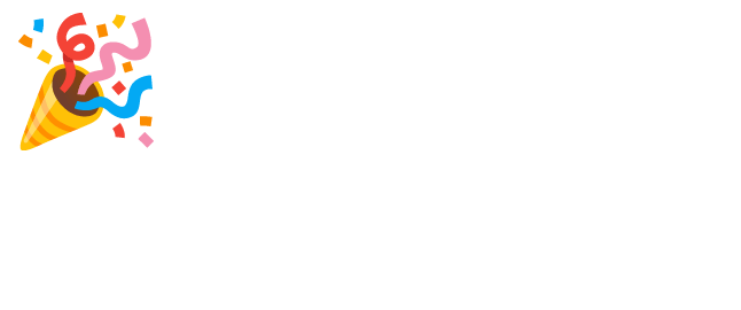
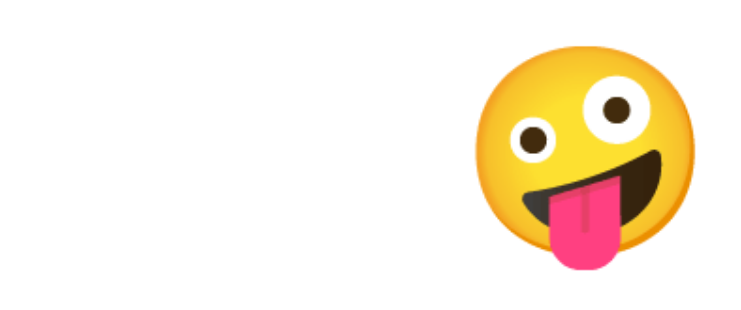
Before and after one commit to bekahwhittle/daily, a plain HTML site: page index.html in a window 1280 px wide. Shown: the whole page, without its empty margins (0-741 px from the left). Drawn offline with nearby package versions, Linux system fonts and the light colour scheme.

Commit message:
css-animations

```diff
--- a/index.html
+++ b/index.html
@@ -3,13 +3,14 @@
 	<head>
 		<meta charset="utf-8">
 		<link rel="stylesheet" href="main.css">
-		<link href="https://fonts.googleapis.com/css?family=Oleo+Script" rel="stylesheet">
+		<link rel="stylesheet" href="https://cdnjs.cloudflare.com/ajax/libs/animate.css/3.7.0/animate.min.css">
 		<title>art cannot be contained</title>
 	</head>
 	<body>
 
-		<div class="party">🎉</div>
-
+		<div class="animation-container left">
+			<div class="animated hinge infinite slow delay-3s">🤪</div>
+		</div>
 
 	</body>
 </html>
--- a/main.css
+++ b/main.css
@@ -1,3 +1,15 @@
-.party {
-	font-size: 125px;
+.animation-container{
+	width: 500px;
+	height: 200px;
+
+	display: inline-block;
+
+	margin: auto;
+	padding-top: 25px;
 }
+.left {
+	padding-left: 450px;
+}
+.hinge {
+	font-size: 205px;
+}
```
Also changed, not shown: 1 other file.
